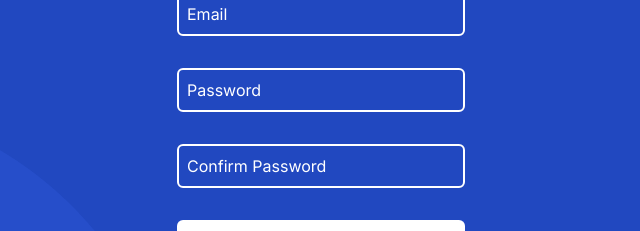
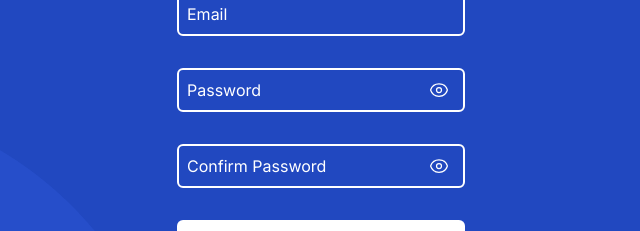
Before and after one commit to OX-TOPIS/anonymii-cloud, a React (Create React App) app: page /signup in a window 1280 px wide. Shown: the part 337-568 px from the top of the page, without its empty margins (319-959 px from the left). Built offline with nearby package versions, Linux system fonts and the light colour scheme.

Commit message:
ปุ่มมองเห็น password success

```diff
--- a/src/pages/Login.jsx
+++ b/src/pages/Login.jsx
@@ -1,13 +1,21 @@
 import axios from 'axios';
-import React from 'react'
+import React, {useState} from 'react'
 import { Link } from 'react-router-dom';
 
 const Login = () => {
-  const handleLogin = () => {
+
+  const [isPasswordVisible, setIsPasswordVisible] = useState(false);
+
+  const handleLogin = (event) => {
     axios.get("http://3.84.245.240:3500/").then((response) => {
       console.log(response)
     });
   }
+
+  function togglePasswordVisibility() {
+    setIsPasswordVisible((prevState) => !prevState);
+  }
+
   return (
 <div className="bg-fa1 w-screen h-screen">
     <img src="/login1.png" alt="" className='absolute bottom-0 left-0' />
@@ -20,7 +28,53 @@
       </div>
       {/* USERNAME PASSWORD */}
       <input type="text" className='w-72 outline-white border-white rounded-md p-2 bg-fa1 border-2 placeholder-white text-white' placeholder='Email'/>
-      <input type="password" placeholder='Password'className='w-72 outline-white border-white rounded-md p-2 bg-fa1 border-2  placeholder-white text-white' />
+
+      <div className="relative ">
+        <input type={isPasswordVisible ? "text" : "password"} placeholder='Password'className='w-72 outline-white border-white rounded-md p-2 bg-fa1 border-2  placeholder-white text-white' />
+        <button type="button"
+        className="absolute inset-y-0 right-0 flex items-center px-4 text-white font-bold"
+        onClick={togglePasswordVisibility}
+      >
+        {isPasswordVisible ? (
+          <svg
+            xmlns="http://www.w3.org/2000/svg"
+            fill="none"
+            viewBox="0 0 24 24"
+            strokeWidth={1.5}
+            stroke="currentColor"
+            className="w-5 h-5"
+          >
+            <path
+              strokeLinecap="round"
+              strokeLinejoin="round"
+              d="M3.98 8.223A10.477 10.477 0 001.934 12C3.226 16.338 7.244 19.5 12 19.5c.993 0 1.953-.138 2.863-.395M6.228 6.228A10.45 10.45 0 0112 4.5c4.756 0 8.773 3.162 10.065 7.498a10.523 10.523 0 01-4.293 5.774M6.228 6.228L3 3m3.228 3.228l3.65 3.65m7.894 7.894L21 21m-3.228-3.228l-3.65-3.65m0 0a3 3 0 10-4.243-4.243m4.242 4.242L9.88 9.88"
+            />
+          </svg>
+        ) : (
+          <svg
+            xmlns="http://www.w3.org/2000/svg"
+            fill="none"
+            viewBox="0 0 24 24"
+            strokeWidth={1.5}
+            stroke="currentColor"
+            className="w-5 h-5"
+          >
+            <path
+              strokeLinecap="round"
+              strokeLinejoin="round"
+              d="M2.036 12.322a1.012 1.012 0 010-.639C3.423 7.51 7.36 4.5 12 4.5c4.638 0 8.573 3.007 9.963 7.178.07.207.07.431 0 .639C20.577 16.49 16.64 19.5 12 19.5c-4.638 0-8.573-3.007-9.963-7.178z"
+            />
+            <path
+              strokeLinecap="round"
+              strokeLinejoin="round"
+              d="M15 12a3 3 0 11-6 0 3 3 0 016 0z"
+            />
+          </svg>
+        )}
+      </button>
+      </div>
+
+
       <div className="flex flex-col items-center">
         <Link to="/"><button onClick={handleLogin} className='w-72 bg-white text-fa1 font-bold rounded-md p-2 mb-2'>Login</button></Link>
         <p className='text-white'>Don't have an account? <Link to="/signup" className='underline font-bold'>Signup</Link></p>
--- a/src/pages/Signup.jsx
+++ b/src/pages/Signup.jsx
@@ -1,7 +1,18 @@
-import React from 'react'
+import React, {useState} from 'react'
 import { Link } from 'react-router-dom';
 
 const Signup = () => {
+
+  const [isPasswordVisible, setIsPasswordVisible] = useState(false);
+  const [isConfirmPasswordVisible, setIsConfirmPasswordVisible] = useState(false);
+
+  function togglePasswordVisibility() {
+    setIsPasswordVisible((prevState) => !prevState);
+  }
+  function toggleConfirmPasswordVisibility() {
+    setIsConfirmPasswordVisible((prevState) => !prevState);
+  }
+
   return (
     <div className="bg-fa1 w-screen h-screen">
     <img src="/login1.png" alt="" className='absolute bottom-0 left-0' />
@@ -15,8 +26,99 @@
       {/* USERNAME PASSWORD */}
       <input type="text" className='w-72 outline-white border-white rounded-md p-2 bg-fa1 border-2 placeholder-white text-white' placeholder='Username'/>
       <input type="text" className='w-72 outline-white border-white rounded-md p-2 bg-fa1 border-2 placeholder-white text-white' placeholder='Email'/>
-      <input type="password" placeholder='Password'className='w-72 outline-white border-white rounded-md p-2 bg-fa1 border-2  placeholder-white text-white' />
-      <input type="password" placeholder='Confirm Password'className='w-72 outline-white border-white rounded-md p-2 bg-fa1 border-2  placeholder-white text-white' />
+
+      {/* password */}
+      <div className="relative ">
+        <input type={isPasswordVisible ? "text" : "password"} placeholder='Password' className='w-72 outline-white border-white rounded-md p-2 bg-fa1 border-2  placeholder-white text-white' />
+        <button type="button"
+        className="absolute inset-y-0 right-0 flex items-center px-4 text-white font-bold"
+        onClick={togglePasswordVisibility}
+      >
+        {isPasswordVisible ? (
+          <svg
+            xmlns="http://www.w3.org/2000/svg"
+            fill="none"
+            viewBox="0 0 24 24"
+            strokeWidth={1.5}
+            stroke="currentColor"
+            className="w-5 h-5"
+          >
+            <path
+              strokeLinecap="round"
+              strokeLinejoin="round"
+              d="M3.98 8.223A10.477 10.477 0 001.934 12C3.226 16.338 7.244 19.5 12 19.5c.993 0 1.953-.138 2.863-.395M6.228 6.228A10.45 10.45 0 0112 4.5c4.756 0 8.773 3.162 10.065 7.498a10.523 10.523 0 01-4.293 5.774M6.228 6.228L3 3m3.228 3.228l3.65 3.65m7.894 7.894L21 21m-3.228-3.228l-3.65-3.65m0 0a3 3 0 10-4.243-4.243m4.242 4.242L9.88 9.88"
+            />
+          </svg>
+        ) : (
+          <svg
+            xmlns="http://www.w3.org/2000/svg"
+            fill="none"
+            viewBox="0 0 24 24"
+            strokeWidth={1.5}
+            stroke="currentColor"
+            className="w-5 h-5"
+          >
+            <path
+              strokeLinecap="round"
+              strokeLinejoin="round"
+              d="M2.036 12.322a1.012 1.012 0 010-.639C3.423 7.51 7.36 4.5 12 4.5c4.638 0 8.573 3.007 9.963 7.178.07.207.07.431 0 .639C20.577 16.49 16.64 19.5 12 19.5c-4.638 0-8.573-3.007-9.963-7.178z"
+            />
+            <path
+              strokeLinecap="round"
+              strokeLinejoin="round"
+              d="M15 12a3 3 0 11-6 0 3 3 0 016 0z"
+            />
+          </svg>
+        )}
+      </button>
+      </div>
+
+      {/* confirm password */}
+      <div className="relative">
+        <input type={isConfirmPasswordVisible ? "text" : "password"} placeholder='Confirm Password' className='w-72 outline-white border-white rounded-md p-2 bg-fa1 border-2  placeholder-white text-white' />
+        <button type="button"
+        className="absolute inset-y-0 right-0 flex items-center px-4 text-white font-bold"
+        onClick={toggleConfirmPasswordVisibility}
+      >
+        {isConfirmPasswordVisible ? (
+          <svg
+            xmlns="http://www.w3.org/2000/svg"
+            fill="none"
+            viewBox="0 0 24 24"
+            strokeWidth={1.5}
+            stroke="currentColor"
+            className="w-5 h-5"
+          >
+            <path
+              strokeLinecap="round"
+              strokeLinejoin="round"
+              d="M3.98 8.223A10.477 10.477 0 001.934 12C3.226 16.338 7.244 19.5 12 19.5c.993 0 1.953-.138 2.863-.395M6.228 6.228A10.45 10.45 0 0112 4.5c4.756 0 8.773 3.162 10.065 7.498a10.523 10.523 0 01-4.293 5.774M6.228 6.228L3 3m3.228 3.228l3.65 3.65m7.894 7.894L21 21m-3.228-3.228l-3.65-3.65m0 0a3 3 0 10-4.243-4.243m4.242 4.242L9.88 9.88"
+            />
+          </svg>
+        ) : (
+          <svg
+            xmlns="http://www.w3.org/2000/svg"
+            fill="none"
+            viewBox="0 0 24 24"
+            strokeWidth={1.5}
+            stroke="currentColor"
+            className="w-5 h-5"
+          >
+            <path
+              strokeLinecap="round"
+              strokeLinejoin="round"
+              d="M2.036 12.322a1.012 1.012 0 010-.639C3.423 7.51 7.36 4.5 12 4.5c4.638 0 8.573 3.007 9.963 7.178.07.207.07.431 0 .639C20.577 16.49 16.64 19.5 12 19.5c-4.638 0-8.573-3.007-9.963-7.178z"
+            />
+            <path
+              strokeLinecap="round"
+              strokeLinejoin="round"
+              d="M15 12a3 3 0 11-6 0 3 3 0 016 0z"
+            />
+          </svg>
+        )}
+      </button>
+      </div>
+
       <div className="flex flex-col items-center">
         <Link to="/"><button className='w-72 bg-white text-fa1 font-bold rounded-md p-2 mb-2'>Signup</button></Link>
         <p className='text-white'>Already have an account? <Link to="/login" className='underline font-bold'>Login</Link></p>
```
